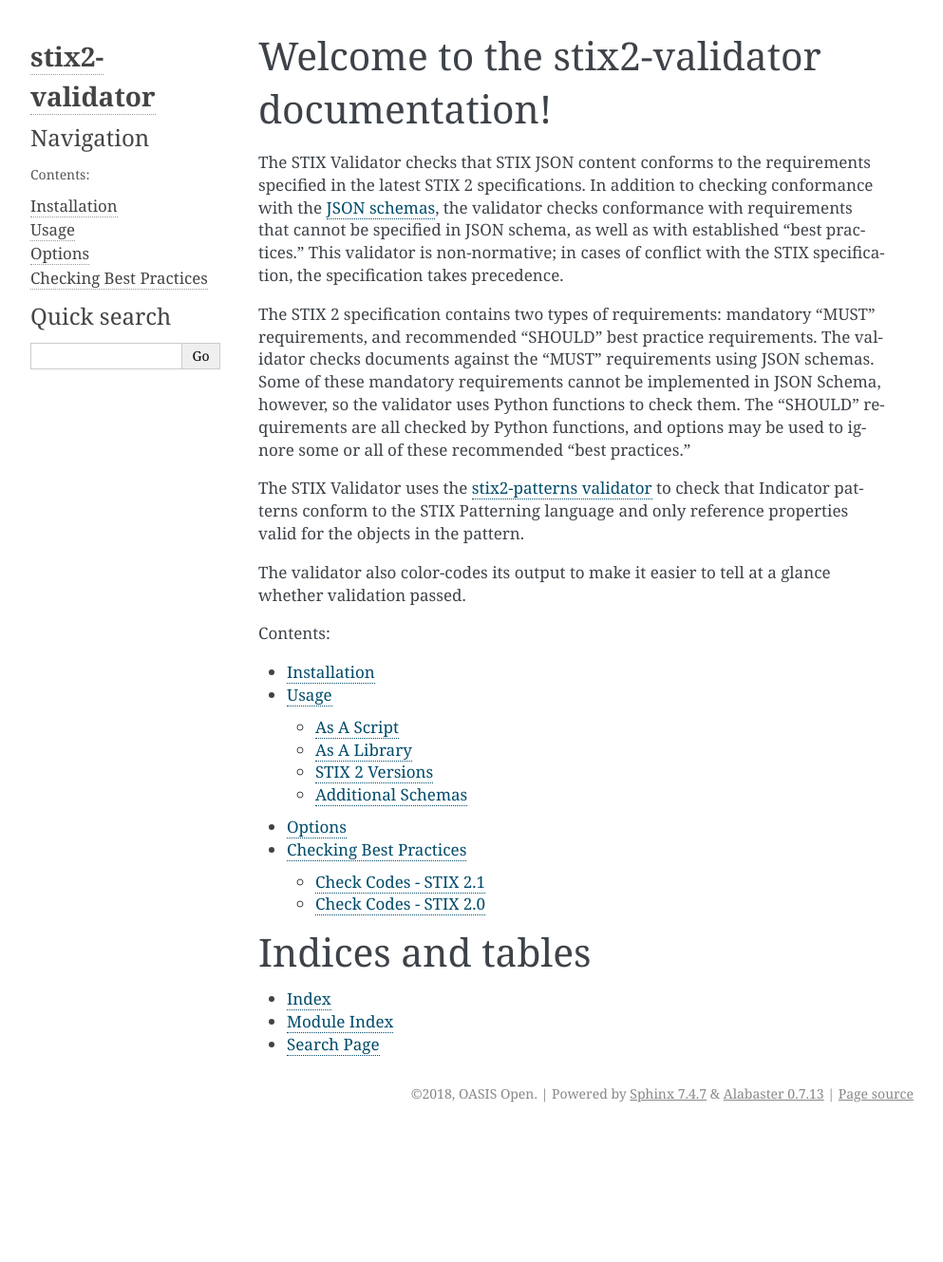
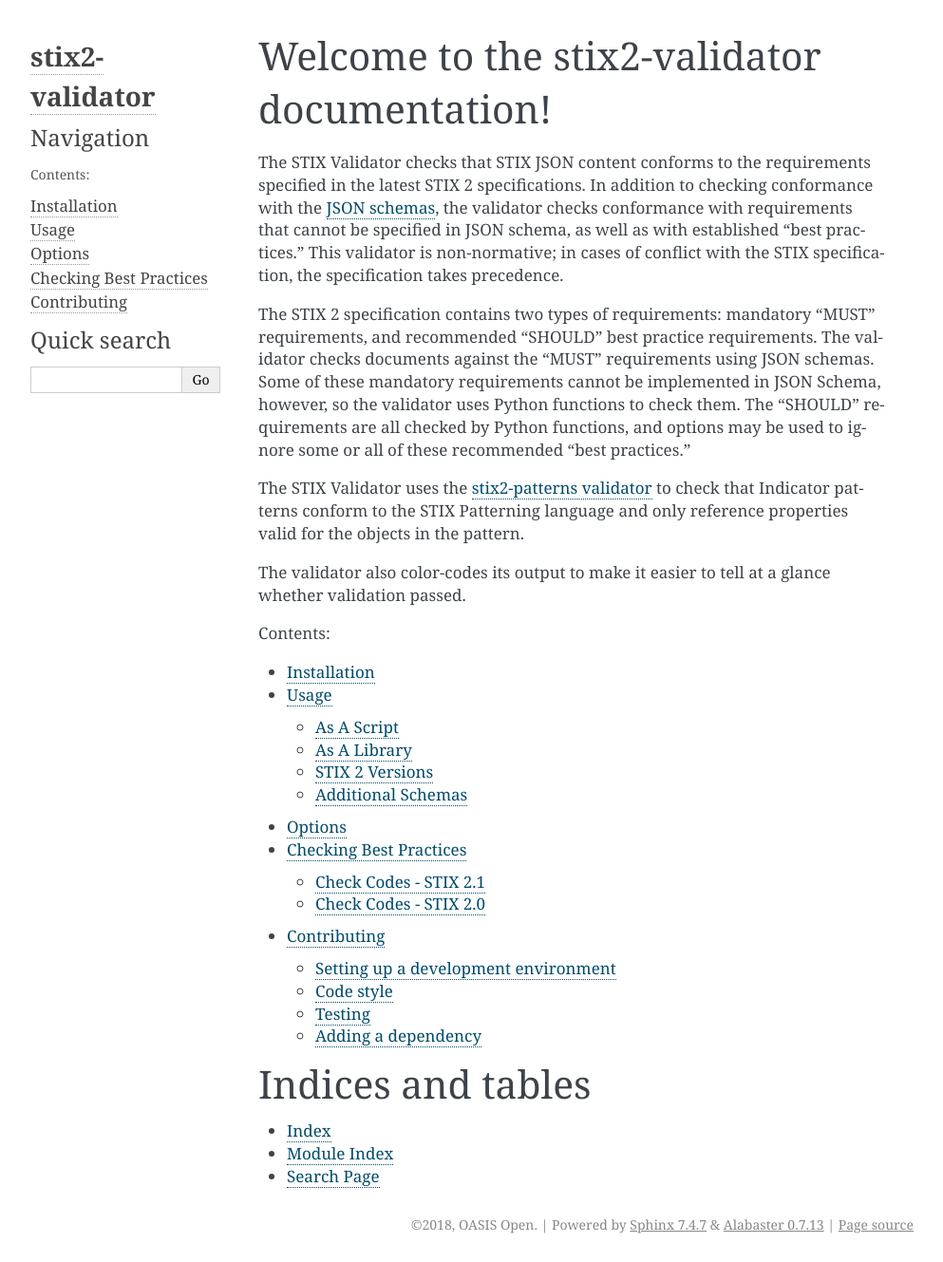
Before and after one commit to oasis-open/cti-stix-validator, a Sphinx documentation site: the page built from docs/index.rst, in a window 1280 px wide. Shown: the whole page at 95% size, without its empty margins (148-1141 px from the left). Built offline with Sphinx 7.4.7, drawn with Linux system fonts in a browser that asks for light colours; before the commit the page ends 1191 px from its top, so only the background shows below that; part of the change alters nothing that is shown.

Commit message:
Add contributing guide, update docs settings

```diff
--- a/docs/conf.py
+++ b/docs/conf.py
@@ -1,4 +1,6 @@
-extensions = []
+extensions = [
+    'sphinx-prompt',
+]
 
 templates_path = ['_templates']
 source_suffix = '.rst'
--- /dev/null
+++ b/docs/contributing.rst
@@ -0,0 +1,119 @@
+Contributing
+============
+
+We're thrilled that you're interested in contributing to the stix2-validator!
+Here are some things you should know:
+
+- `contribution-guide.org <http://www.contribution-guide.org/>`_ has great ideas
+  for contributing to any open-source project (not just this one).
+- All contributors must sign a Contributor License Agreement. See
+  `CONTRIBUTING.md <https://github.com/oasis-open/cti-stix-validator/blob/master/CONTRIBUTING.md>`_
+  in the project repository for specifics.
+- If you are planning to implement a major feature (vs. fixing a bug), please
+  discuss with a project maintainer first to ensure you aren't duplicating the
+  work of someone else, and that the feature is likely to be accepted.
+
+Now, let's get started!
+
+Setting up a development environment
+------------------------------------
+
+We recommend using a `virtualenv <https://virtualenv.pypa.io/en/stable/>`_.
+
+1. Clone the repository. If you're planning to make pull request, you should fork
+the repository on GitHub and clone your fork instead of the main repo:
+
+.. prompt:: bash
+
+    git clone https://github.com/yourusername/cti-stix-validator.git
+
+2. Install develoment-related dependencies:
+
+.. prompt:: bash
+
+    cd cti-stix-validator
+    pip install -r requirements.txt
+
+3. Install `pre-commit <http://pre-commit.com/#usage>`_ git hooks:
+
+.. prompt:: bash
+
+    pre-commit install
+
+At this point you should be able to make changes to the code.
+
+Code style
+----------
+
+All code should follow `PEP 8 <https://www.python.org/dev/peps/pep-0008/>`_. We
+allow for line lengths up to 160 characters, but any lines over 80 characters
+should be the exception rather than the rule. PEP 8 conformance will be tested
+automatically by Tox and Travis-CI (see below).
+
+Testing
+-------
+
+.. note::
+
+    All of the tools mentioned in this section are installed when you run ``pip
+    install -r requirements.txt``.
+
+This project uses `pytest <http://pytest.org>`_ for testing.  We encourage the
+use of test-driven development (TDD), where you write (failing) tests that
+demonstrate a bug or proposed new feature before writing code that fixes the bug
+or implements the features. Any code contributions should come with new or
+updated tests.
+
+To run the tests in your current Python environment, use the ``pytest`` command
+from the root project directory:
+
+.. prompt:: bash
+
+    pytest
+
+This should show all of the tests that ran, along with their status.
+
+You can run a specific test file by passing it on the command line:
+
+.. prompt:: bash
+
+    pytest stix2validator/test/test_<xxx>.py
+
+To ensure that the test you wrote is running, you can deliberately add an
+``assert False`` statement at the beginning of the test. This is another benefit
+of TDD, since you should be able to see the test failing (and ensure it's being
+run) before making it pass.
+
+`tox <https://tox.readthedocs.io/en/latest/>`_ allows you to test a package
+across multiple versions of Python. Setting up multiple Python environments is
+beyond the scope of this guide, but feel free to ask for help setting them up.
+Tox should be run from the root directory of the project:
+
+.. prompt:: bash
+
+    tox
+
+We aim for high test coverage, using the `coverage.py
+<http://coverage.readthedocs.io/en/latest/>`_ library. Though it's not an
+absolute requirement to maintain 100% coverage, all code contributions must
+be accompanied by tests. To run coverage and look for untested lines of code,
+run:
+
+.. prompt:: bash
+
+    pytest --cov=stix2validator
+    coverage html
+
+then look at the resulting report in ``htmlcov/index.html``.
+
+All commits pushed to the ``master`` branch or submitted as a pull request are
+tested with `Travis-CI <https://travis-ci.org/oasis-open/cti-stix-validator>`_
+automatically.
+
+Adding a dependency
+-------------------
+
+One of the pre-commit hooks we use in our develoment environment enforces a
+consistent ordering to imports. If you need to add a new library as a dependency
+please add it to the `known_third_party` section of `.isort.cfg` to make sure
+the import is sorted correctly.
--- a/docs/index.rst
+++ b/docs/index.rst
@@ -35,6 +35,7 @@ a glance whether validation passed.
    usage
    options
    best-practices
+   contributing
 
 
 Indices and tables
```
